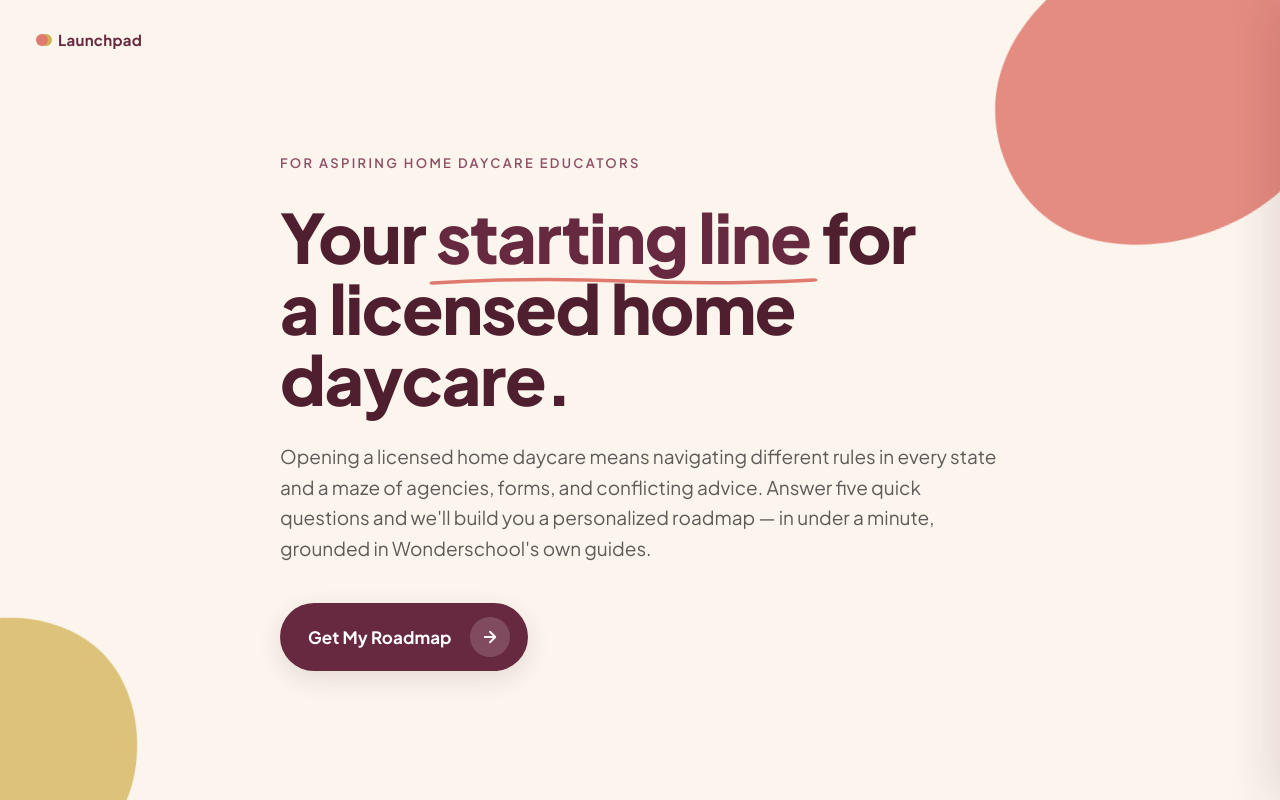
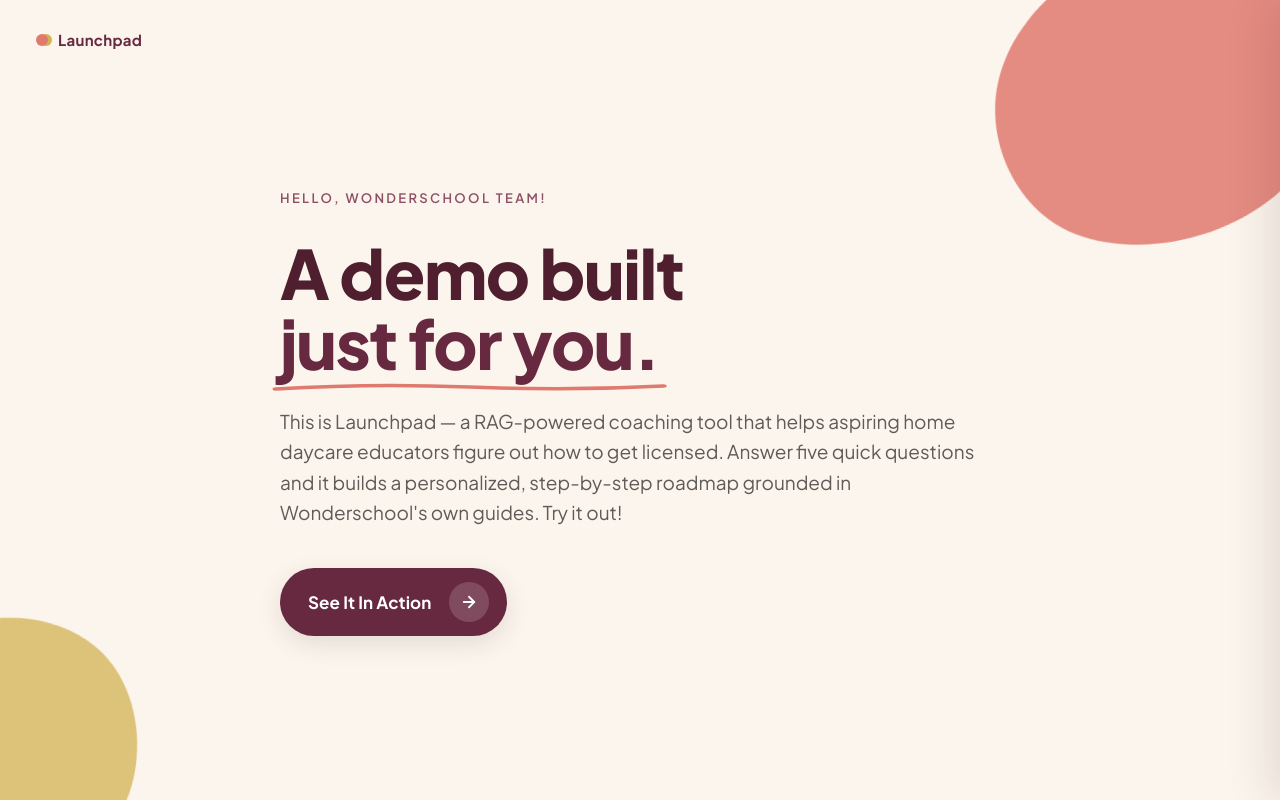
Before and after one commit to HelenHighwater1/wonderschool, a FastAPI app: page / in a window 1280 px wide. Run offline with FastAPI, Linux system fonts and the light colour scheme; parts of the project's set-up code (start-up, migrations or seed data) failed here and were passed over.

Commit message:
Update welcome screen copy, loading UX, and add demo disclaimer
- Reframe welcome screen to address Wonderschool team directly
- Update loading message to be less presumptive about data source
- Slow loading message rotation from 1.1s to 2.4s
- Add demo disclaimer below progress bar on loading screen

Co-authored-by: Cursor <cursoragent@cursor.com>

```diff
--- a/app/static/css/styles.css
+++ b/app/static/css/styles.css
@@ -758,6 +758,15 @@ a {
   transition: width 0.35s var(--ease-out);
 }
 
+.loading__disclaimer {
+  font-size: 12px;
+  color: var(--text-soft);
+  margin: 0;
+  line-height: 1.5;
+  max-width: 38ch;
+  text-align: center;
+}
+
 /* =========================================================================
    Roadmap screen
    ========================================================================= */
--- a/app/static/js/app.js
+++ b/app/static/js/app.js
@@ -236,7 +236,7 @@
   function startLoadingAnimation(state) {
     if (loadingInterval) clearInterval(loadingInterval);
     const messages = [
-      `Reading ${state}'s licensing guides…`,
+      `Looking up ${state}-specific information…`,
       "Picking the steps that match your situation…",
       "Putting it all together…",
     ];
@@ -245,7 +245,7 @@
     loadingInterval = setInterval(() => {
       i = (i + 1) % messages.length;
       if (loadingStatus) loadingStatus.textContent = messages[i];
-    }, 1100);
+    }, 2400);
 
     if (loadingProgress) {
       loadingProgress.classList.remove("loading__bar-fill--running", "loading__bar-fill--done");
--- a/app/templates/index.html
+++ b/app/templates/index.html
@@ -50,19 +50,18 @@
         aria-labelledby="welcome-headline"
       >
         <div class="screen__inner">
-          <p class="eyebrow">For aspiring home daycare educators</p>
+          <p class="eyebrow">Hello, Wonderschool team!</p>
           <h1 id="welcome-headline" class="headline">
-            Your <span class="headline__accent">starting line</span> for a
-            licensed home daycare.
+            A demo built <span class="headline__accent">just for you.</span>
           </h1>
           <p class="lede">
-            Opening a licensed home daycare means navigating different rules in
-            every state and a maze of agencies, forms, and conflicting advice.
-            Answer five quick questions and we'll build you a personalized
-            roadmap — in under a minute, grounded in Wonderschool's own guides.
+            This is Launchpad — a RAG-powered coaching tool that helps aspiring
+            home daycare educators figure out how to get licensed. Answer five
+            quick questions and it builds a personalized, step-by-step roadmap
+            grounded in Wonderschool's own guides. Try it out!
           </p>
           <button id="cta-start" class="cta" type="button">
-            <span class="cta__label">Get My Roadmap</span>
+            <span class="cta__label">See It In Action</span>
             <span class="cta__arrow" aria-hidden="true">
               <svg viewBox="0 0 24 24" fill="none" stroke="currentColor" stroke-width="2.4" stroke-linecap="round" stroke-linejoin="round">
                 <line x1="5" y1="12" x2="19" y2="12" />
@@ -211,6 +210,11 @@
           <div class="loading__bar" role="progressbar" aria-valuemin="0" aria-valuemax="100" aria-valuenow="0">
             <div id="loading-progress" class="loading__bar-fill"></div>
           </div>
+          <p class="loading__disclaimer">
+            This is a demo only and should not be used as the basis for starting
+            a child care business. Always verify licensing requirements directly
+            with your state agency.
+          </p>
         </div>
       </section>
 
```
